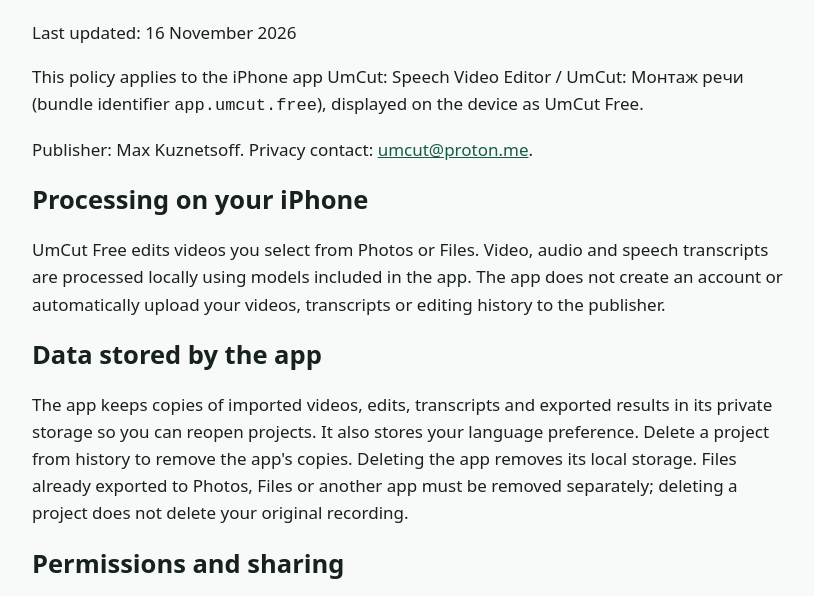
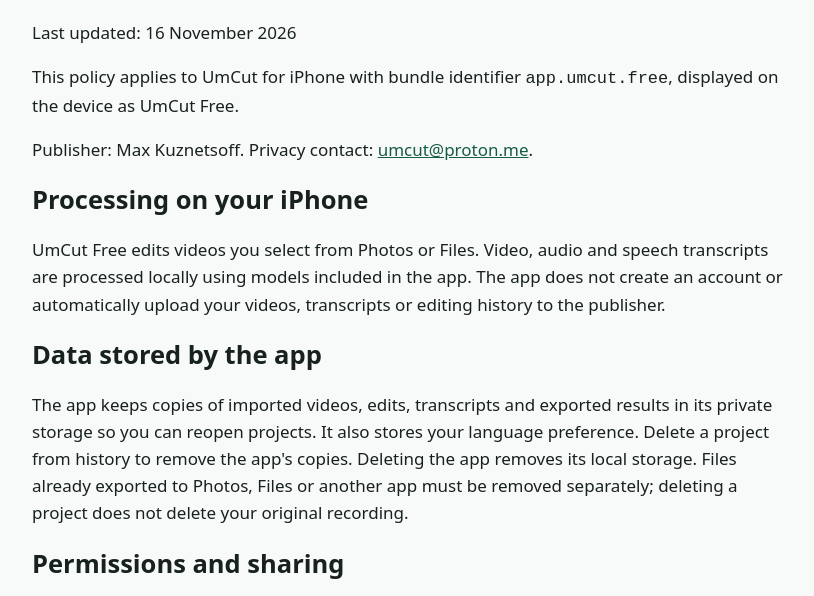
Before and after one commit to 4kumax/umcut-support, a plain HTML site: page en/privacy.html in a window 1280 px wide. Shown: the part 143-739 px from the top of the page, without its empty margins (228-1042 px from the left). Drawn offline with Linux system fonts and the light colour scheme.

Commit message:
Match the created App Store listing name

```diff
--- a/en/privacy.html
+++ b/en/privacy.html
@@ -1,6 +1,6 @@
 <!doctype html>
 <html lang="en"><head><meta charset="utf-8"><meta name="viewport" content="width=device-width,initial-scale=1"><title>Privacy policy — UmCut</title><style>body{font:17px/1.6 system-ui,sans-serif;max-width:760px;margin:3rem auto;padding:0 1.2rem;color:#17211e;background:#f8faf9}a{color:#165c46}h1,h2{line-height:1.2}nav{display:flex;gap:1rem;flex-wrap:wrap}footer{margin-top:3rem;border-top:1px solid #ccd7d1;padding-top:1rem}</style></head><body><nav><a href="../index.html">Home</a><a href="privacy.html">Privacy</a><a href="support.html">Support</a><a lang="ru" href="../ru/privacy.html">Русский</a></nav><main><h1>Privacy policy</h1><p>Last updated: 16 November 2026</p>
-<p>This policy applies to the iPhone app UmCut: Speech Video Editor / UmCut: Монтаж речи (bundle identifier <code>app.umcut.free</code>), displayed on the device as UmCut Free.</p>
+<p>This policy applies to UmCut for iPhone with bundle identifier <code>app.umcut.free</code>, displayed on the device as UmCut Free.</p>
 <p>Publisher: Max Kuznetsoff. Privacy contact: <a href="mailto:umcut@proton.me">umcut@proton.me</a>.</p>
 <h2>Processing on your iPhone</h2><p>UmCut Free edits videos you select from Photos or Files. Video, audio and speech transcripts are processed locally using models included in the app. The app does not create an account or automatically upload your videos, transcripts or editing history to the publisher.</p>
 <h2>Data stored by the app</h2><p>The app keeps copies of imported videos, edits, transcripts and exported results in its private storage so you can reopen projects. It also stores your language preference. Delete a project from history to remove the app's copies. Deleting the app removes its local storage. Files already exported to Photos, Files or another app must be removed separately; deleting a project does not delete your original recording.</p>
```
Also changed, not shown: ru/privacy.html (+1 -1 lines).
